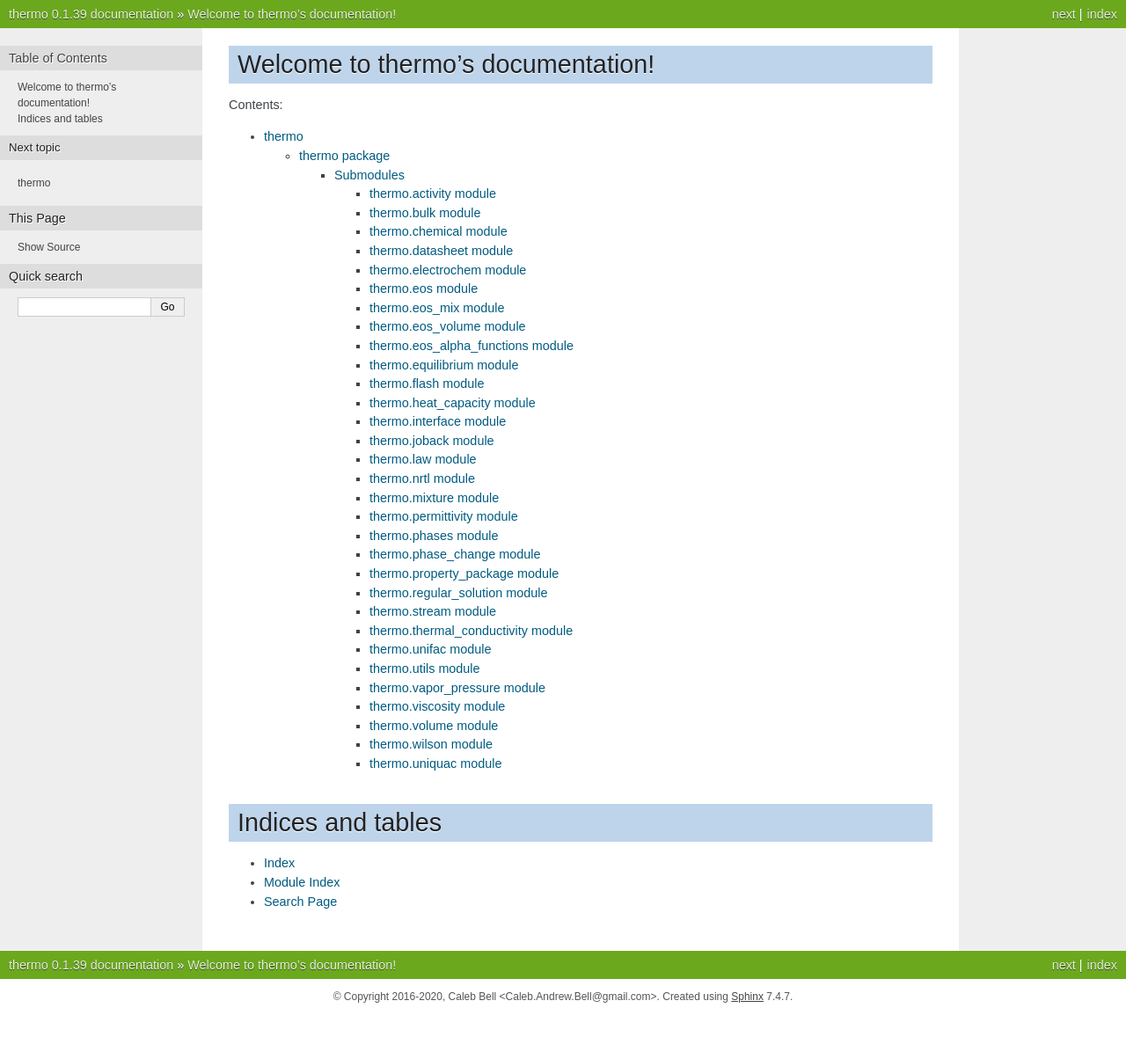
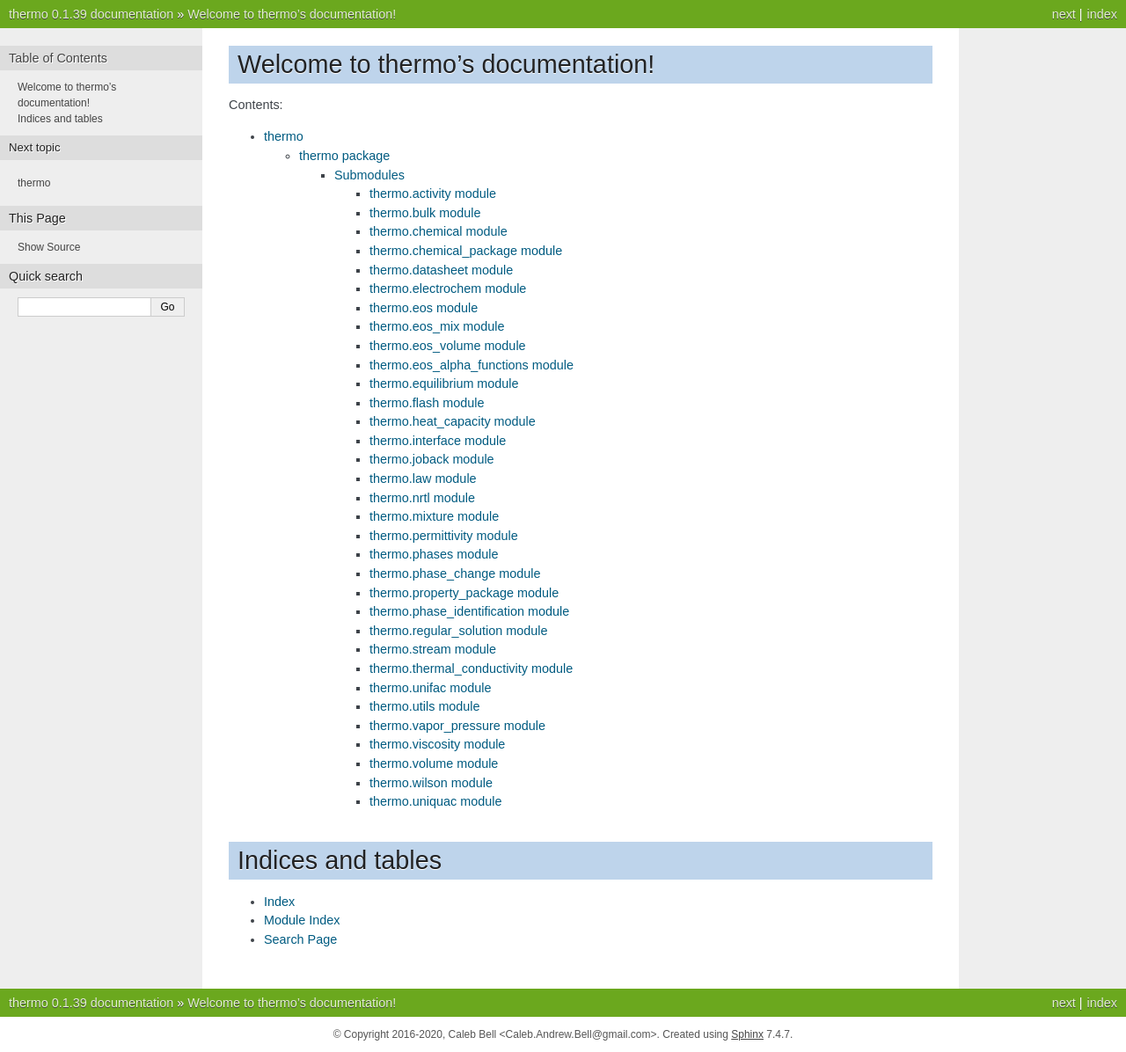
Before and after one commit to CalebBell/thermo, a Sphinx documentation site: the page built from docs/index.rst, in a window 1280 px wide. Shown: the whole page at 88% size. Built offline with Sphinx 7.4.7, drawn with Linux system fonts in a browser that asks for light colours; formulas are drawn with MathJax 3; before the commit the page ends 1153 px from its top, so only the background shows below that.

Commit message:
Small improvements

```diff
--- /dev/null
+++ b/docs/thermo.chemical_package.rst
@@ -0,0 +1,7 @@
+thermo.chemical_package module
+==============================
+
+.. automodule:: thermo.chemical_package
+    :members:
+    :undoc-members:
+    :show-inheritance:
--- /dev/null
+++ b/docs/thermo.phase_identification.rst
@@ -0,0 +1,7 @@
+thermo.phase_identification module
+==================================
+
+.. automodule:: thermo.phase_identification
+    :members:
+    :undoc-members:
+    :show-inheritance:
--- a/docs/thermo.rst
+++ b/docs/thermo.rst
@@ -9,6 +9,7 @@
    thermo.activity
    thermo.bulk
    thermo.chemical
+   thermo.chemical_package
    thermo.datasheet
    thermo.electrochem
    thermo.eos
@@ -27,6 +28,7 @@
    thermo.phases
    thermo.phase_change
    thermo.property_package
+   thermo.phase_identification
    thermo.regular_solution
    thermo.stream
    thermo.thermal_conductivity
```
Also changed, not shown: 1 other file.
